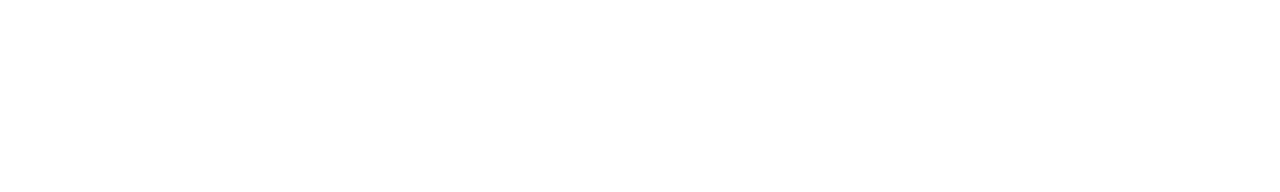
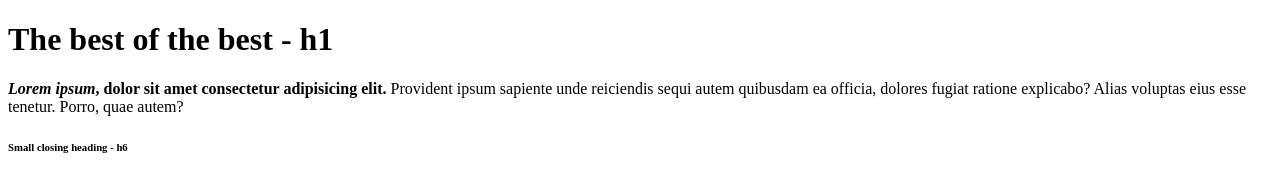
Before and after one commit to travismc/git_test, a plain HTML site: page html-boilerplate/index.html in a window 1280 px wide. Drawn offline with Linux system fonts and the light colour scheme.

Commit message:
Added tags and comment lines.

```diff
--- a/html-boilerplate/index.html
+++ b/html-boilerplate/index.html
@@ -6,6 +6,11 @@
     <title>Document</title>
 </head>
 <body>
+    <h1>The best of the best - h1</h1>
+    <p><strong><em>Lorem ipsum</em>, dolor sit amet consectetur adipisicing elit.</strong> Provident ipsum sapiente unde reiciendis sequi autem quibusdam ea officia, dolores fugiat ratione explicabo? Alias voluptas eius esse tenetur. Porro, quae autem?
+    </p>
+    <h6>Small closing heading - h6</h6>
 
+<!-- This is a comment.     -->
 </body>
 </html>
```
